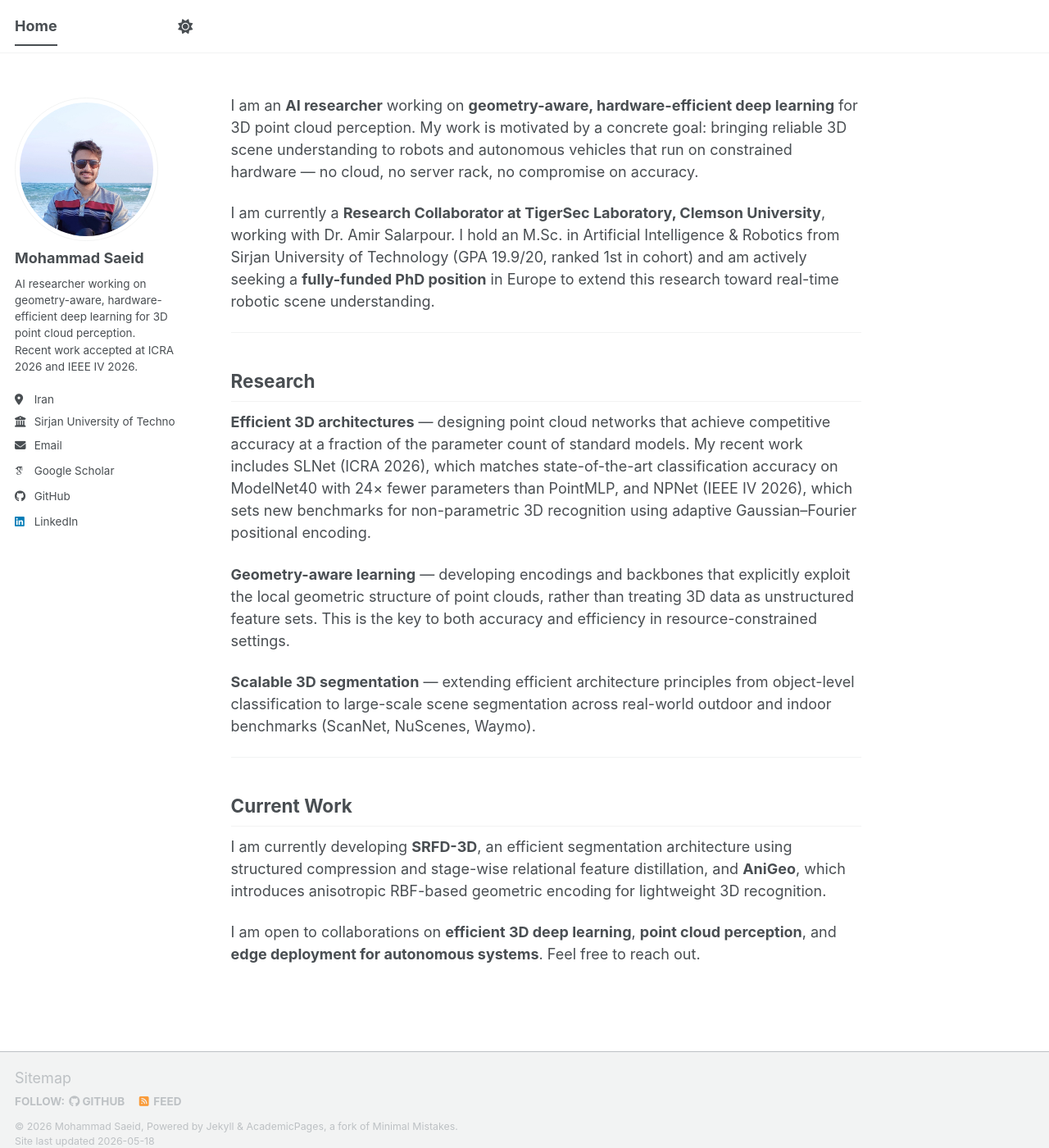
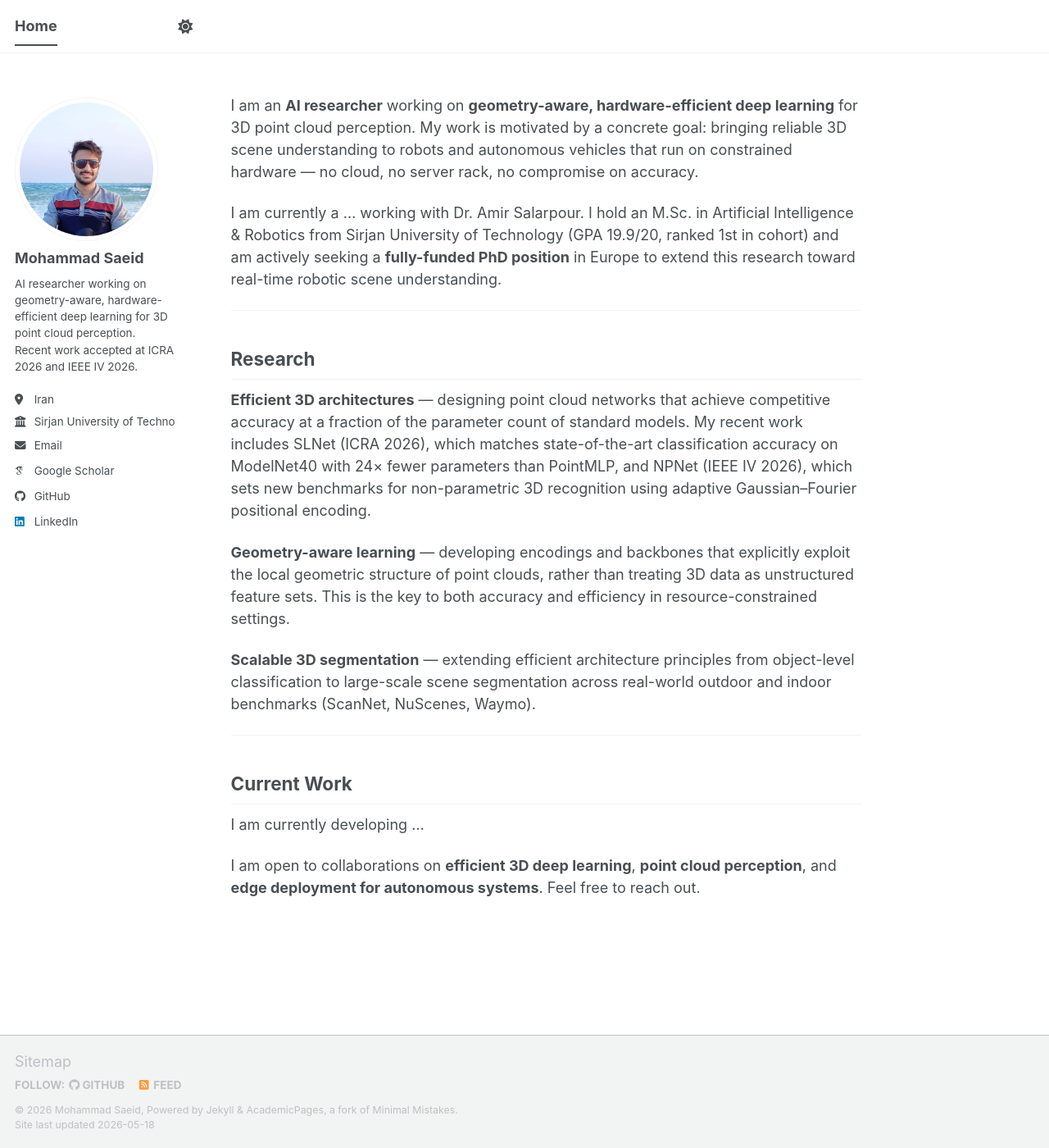
Before and after one commit to m-saeid/m-saeid.github.io, a Jekyll site: the page built from _pages/about.md, in a window 1280 px wide and 1400 px high. Shown: the whole window at 82% size. Built offline with Jekyll 4.4.1, drawn with Linux system fonts in a browser that asks for light colours; some web fonts are replaced; a script bundle is joined from its source files by our own code; library files that are not in the unit come from our copies.

Commit message:
Update about.md

```diff
--- a/_pages/about.md
+++ b/_pages/about.md
@@ -14,8 +14,7 @@ goal: bringing reliable 3D scene understanding to robots and autonomous vehicles
 that run on constrained hardware — no cloud, no server rack, no compromise on
 accuracy.
 
-I am currently a **Research Collaborator at TigerSec Laboratory, Clemson
-University**, working with Dr. Amir Salarpour. I hold an M.Sc. in Artificial
+I am currently a ... working with Dr. Amir Salarpour. I hold an M.Sc. in Artificial
 Intelligence & Robotics from Sirjan University of Technology (GPA 19.9/20,
 ranked 1st in cohort) and am actively seeking a **fully-funded PhD position**
 in Europe to extend this research toward real-time robotic scene understanding.
@@ -44,10 +43,7 @@ real-world outdoor and indoor benchmarks (ScanNet, NuScenes, Waymo).
 
 ## Current Work
 
-I am currently developing **SRFD-3D**, an efficient segmentation architecture
-using structured compression and stage-wise relational feature distillation,
-and **AniGeo**, which introduces anisotropic RBF-based geometric encoding for
-lightweight 3D recognition.
+I am currently developing ...
 
 I am open to collaborations on **efficient 3D deep learning**, **point cloud
 perception**, and **edge deployment for autonomous systems**. Feel free to
```
